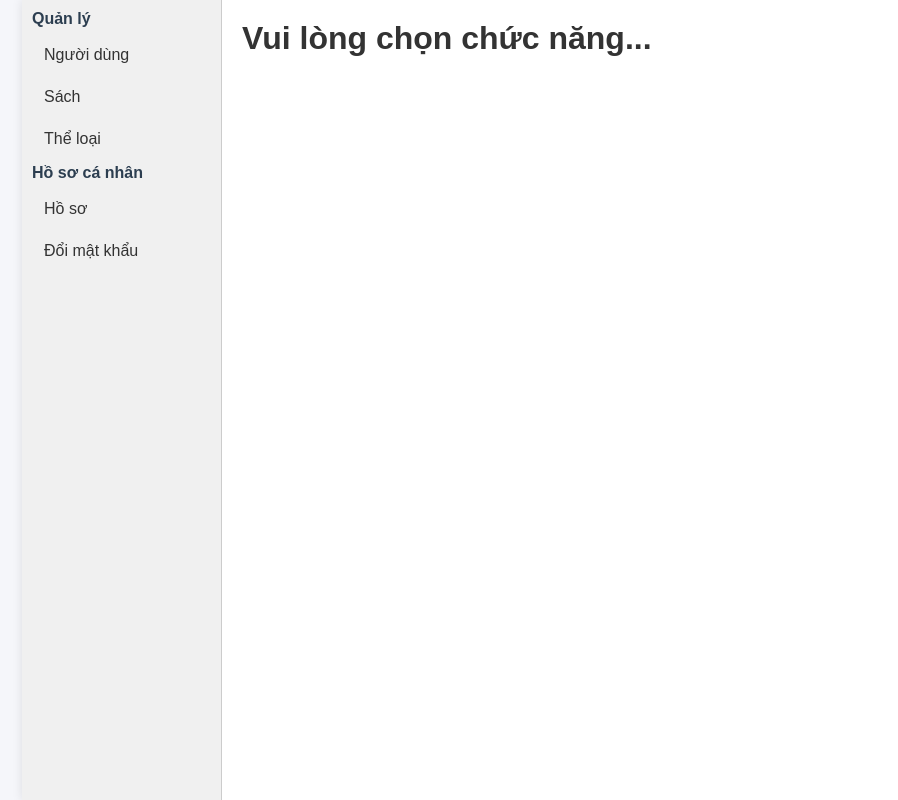
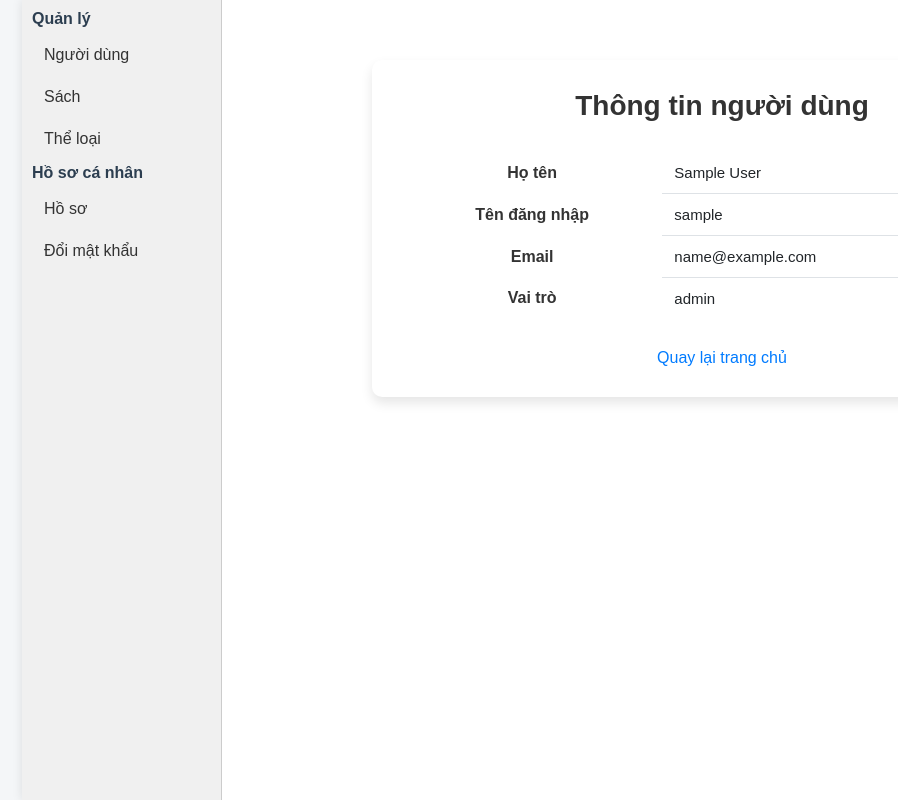
Before and after one commit to Des-Tpt/BookStore-Online, a PHP site: page /index.php?do=hosonguoidung in a window 1280 px wide. Shown: the whole page, without its empty margins (18-916 px from the left). Run offline with PHP 8.4, Linux system fonts and the light colour scheme; the visitor is signed in with stand-in values (Sample User, id 1); tables that the repository leaves empty or names only in its code hold one stand-in row (values such as "Sample post").

Commit message:
Done backend

```diff
--- /dev/null
+++ b/Admin/hosonguoidung.php
@@ -0,0 +1,125 @@
+<?php
+$connect = new mysqli("localhost", "root", "vertrigo", "shopbook");
+$connect->set_charset("utf8");
+
+if (!isset($_SESSION['user_id'])) {
+    die("Vui lòng đăng nhập để xem hồ sơ.");
+}
+
+$user_id = $_SESSION['user_id'];
+$sql = "SELECT * FROM users WHERE user_id = $user_id";
+$result = $connect->query($sql);
+
+if ($result->num_rows > 0) {
+    $user = $result->fetch_assoc();
+} else {
+    die("Không tìm thấy thông tin người dùng.");
+}
+?>
+
+<!DOCTYPE html>
+<html lang="vi">
+<head>
+    <meta charset="UTF-8">
+    <meta name="viewport" content="width=device-width, initial-scale=1.0">
+    <title>Thông tin người dùng</title>
+    <style>
+        body {
+            font-family: 'Arial', sans-serif;
+            background-color: #f4f6f8;
+            margin: 0;
+        }
+
+        .user-container {
+            background-color: #ffffff;
+            padding: 30px;
+            margin: 40px auto;
+            border-radius: 10px;
+            box-shadow: 0 6px 12px rgba(0, 0, 0, 0.1);
+            width: 100%;
+            max-width: 700px;
+        }
+
+        .user-header {
+            text-align: center;
+            margin-bottom: 30px;
+        }
+
+        .user-header h2 {
+            font-size: 28px;
+            color: #333333;
+            margin: 0;
+        }
+
+        .user-table {
+            width: 100%;
+            border-collapse: collapse;
+        }
+
+        .user-table thead th {
+            background-color: #e9ecef;
+            padding: 12px;
+            font-size: 16px;
+            color: #495057;
+            text-align: left;
+            border-bottom: 2px solid #dee2e6;
+        }
+
+        .user-table tbody td {
+            padding: 12px;
+            border-bottom: 1px solid #dee2e6;
+            font-size: 15px;
+            color: #212529;
+        }
+
+        .user-table tbody tr:last-child td {
+            border-bottom: none;
+        }
+
+        .back-link {
+            display: block;
+            margin-top: 30px;
+            text-align: center;
+            color: #007bff;
+            font-size: 16px;
+            text-decoration: none;
+            transition: color 0.2s ease-in-out;
+        }
+
+        .back-link:hover {
+            color: #0056b3;
+            text-decoration: underline;
+        }
+    </style>
+</head>
+<body>
+
+<div class="user-container">
+    <div class="user-header">
+        <h2>Thông tin người dùng</h2>
+    </div>
+    <table class="user-table">
+        <tbody>
+            <tr>
+                <th>Họ tên</th>
+                <td><?= htmlspecialchars($user['full_name']) ?></td>
+            </tr>
+            <tr>
+                <th>Tên đăng nhập</th>
+                <td><?= htmlspecialchars($user['username']) ?></td>
+            </tr>
+            <tr>
+                <th>Email</th>
+                <td><?= htmlspecialchars($user['email']) ?></td>
+            </tr>
+            <tr>
+                <th>Vai trò</th>
+                <td><?= htmlspecialchars($user['role']) ?></td>
+            </tr>
+        </tbody>
+    </table>
+    <a href="index.php" class="back-link">Quay lại trang chủ</a>
+</div>
+
+</body>
+</html>
--- a/Admin/index.php
+++ b/Admin/index.php
@@ -39,7 +39,7 @@ if (!isset($_SESSION['role']) || $_SESSION['role'] !== 'admin') {
             <?php if (isset($_SESSION['user_id'])): ?>
                 <h3>Hồ sơ cá nhân</h3>
                 <ul>
-                    <li><a href="index.php?do=hosocanhan">Hồ sơ</a></li>
+                    <li><a href="index.php?do=hosonguoidung">Hồ sơ</a></li>
                     <li><a href="index.php?do=forget_password">Đổi mật khẩu</a></li>
                 </ul>
             <?php endif; ?>
--- a/Admin/nguoidung.php
+++ b/Admin/nguoidung.php
@@ -5,7 +5,6 @@
 
 	if (!$danhsach) {
 		die("Không thể thực hiện câu lệnh SQL: " . $connect->connect_error);
-		exit();
 	}
 
 ?>
```
Also changed, not shown: Admin/uploads/Screenshot 2025-04-25 115722.png (deleted), Admin/uploads/book18.jpg (deleted), Admin/uploads/harrypotter1.jpg (deleted).
